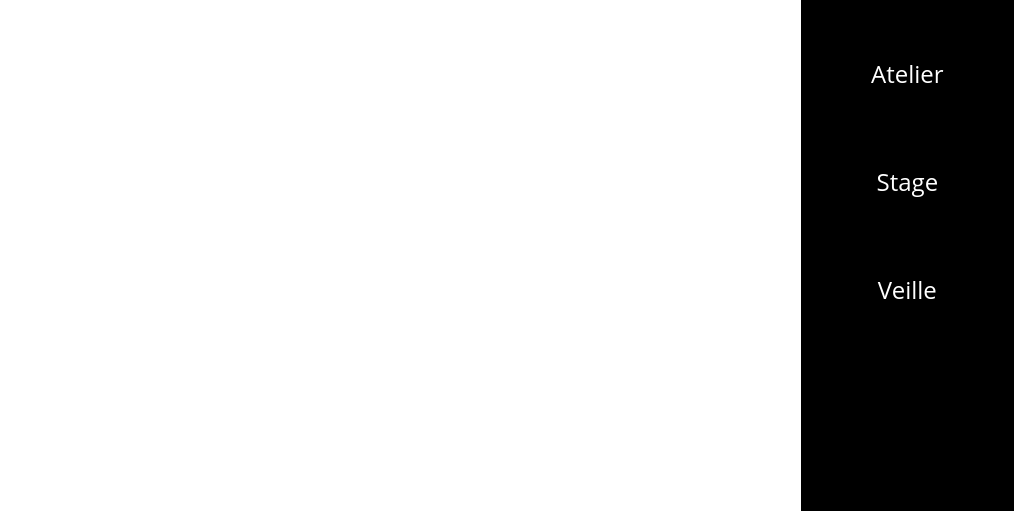
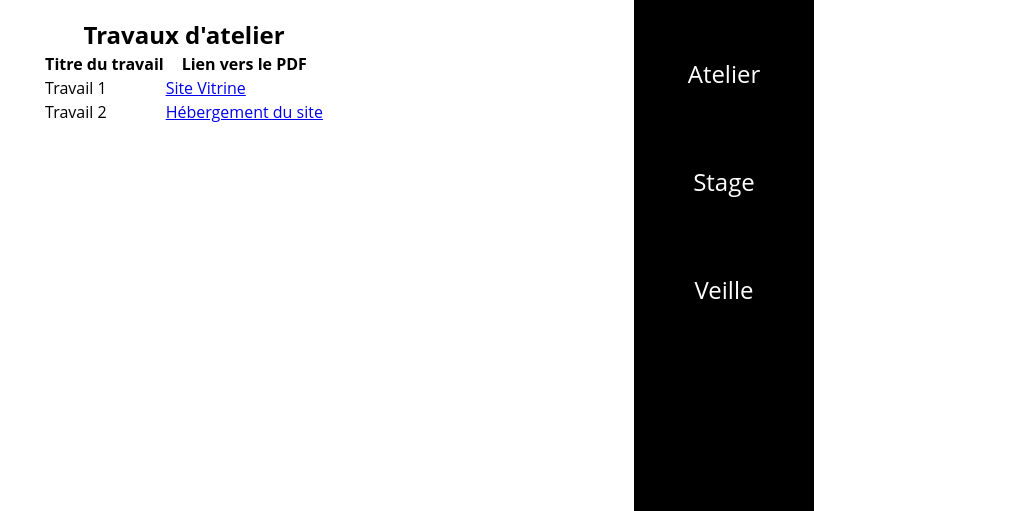
Before and after one commit to rapAC3/PortfolioSIOLD, a plain HTML site: page atelier.html in a window 1280 px wide. Shown: the part 289-800 px from the top of the page, without its empty margins (266-1280 px from the left). Drawn offline with Linux system fonts and the light colour scheme.

Commit message:
Add files via upload

```diff
--- a/atelier.html
+++ b/atelier.html
@@ -8,18 +8,33 @@
 <body>
 
   <div class="container">
+    <div class="logo">
+      <img src="image/Portfolio_lohan_ducros_logo.jpg" alt="">
+      <p class="image-text"></p>
+  </div>
     <div class="menu">
       <ul>
         <li><a href="index.html">Accueil</a></li>
         <li><a href="a_propos.html">A propos</a></li>
         <li><a href="atelier.html">Atelier</a></li>
         <li><a href="stage.html">Stage</a></li>
-                <li><a href="veille.html ">Veille</a></li>
+        <li><a href="veille.html">Veille</a></li>
       </ul>
     </div>
     <div class="content">
-
+      <h2>Travaux d'atelier</h2>  <table>
+        <thead>  <tr>  <th>Titre du travail</th>  <th>Lien vers le PDF</th>  </tr>
+        </thead>
+        <tbody>  <tr>
+            <td>Travail 1</td>
+            <td><a href="pdf/Site Vitrine.pdf">Site Vitrine</a></td>  </tr>
+          <tr>
+            <td>Travail 2</td>
+            <td><a href="pdf/Hébergement du site.pdf">Hébergement du site</a></td>  </tr>
+          </tbody>
+      </table>
     </div>
   </div>
+
 </body>
 </html>
```
Lines whose indentation alone changed are shown as unchanged.
